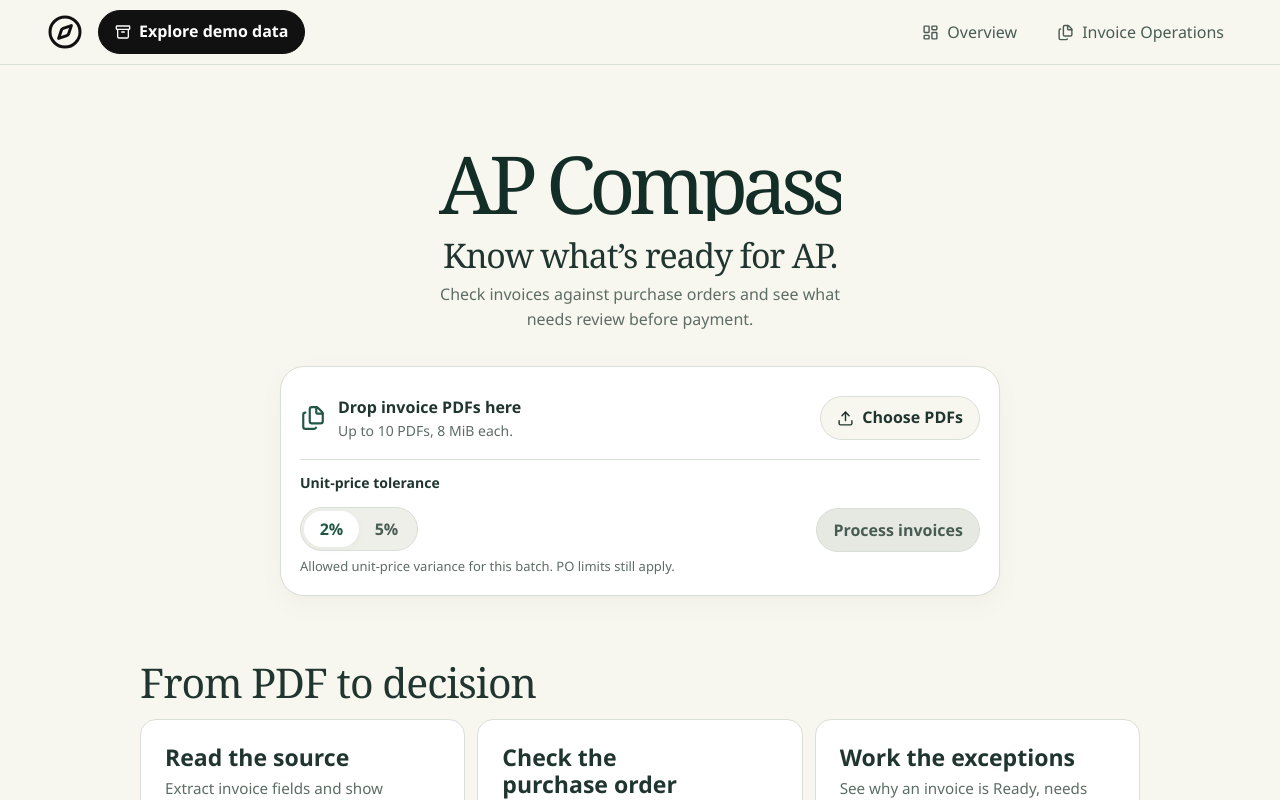
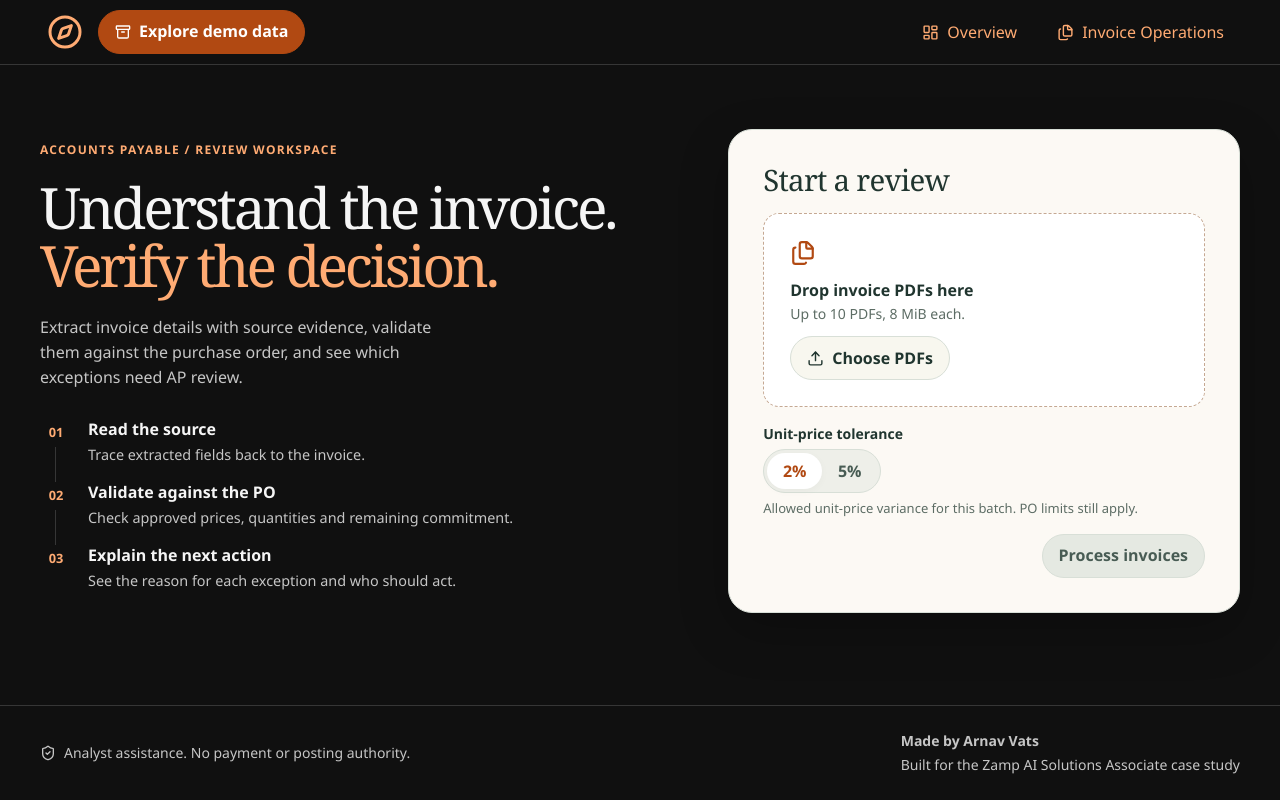
Before and after one commit to Arnavvats287/ap-compass, a React (Vite) app in the folder frontend/: page / in a window 1280 px wide. Shown: the top 800 px of the page. Built offline with nearby package versions, Linux system fonts and the light colour scheme.

Commit message:
style: redesign landing as a split AP review workspace

```diff
--- a/frontend/src/BatchUpload.tsx
+++ b/frontend/src/BatchUpload.tsx
@@ -362,15 +362,6 @@ export default function BatchUpload({ launch = false }: { launch?: boolean }) {
         </>
       )}
       <div className={launch ? 'intake-desk launch-intake' : 'intake-desk'}>
-        {launch && (
-          <header className="launch-intro">
-            <h1>AP Compass</h1>
-            <p className="launch-statement">Know what’s ready for AP.</p>
-            <p className="launch-description">
-              Check invoices against purchase orders and see what needs review before payment.
-            </p>
-          </header>
-        )}
         <section
           className="intake-console"
           aria-label={launch ? 'Invoice intake' : 'Batch controls'}
@@ -378,17 +369,15 @@ export default function BatchUpload({ launch = false }: { launch?: boolean }) {
           {...(launch ? dropHandlers : {})}
           data-started={launch ? started : undefined}
         >
-          {(!launch || started) && (
           <div className="intake-console-heading">
             {started ? (
               <h2 ref={heading} tabIndex={-1}>
                 {paused ? 'Status checks paused' : busy ? 'Batch in progress' : 'Batch complete'}
               </h2>
             ) : (
-                <h2>Add invoice PDFs</h2>
+              <h2>{launch ? 'Start a review' : 'Add invoice PDFs'}</h2>
             )}
           </div>
-          )}
           {started && (
             <>
               <p className="intake-count" role="status">
--- a/frontend/src/LaunchPage.tsx
+++ b/frontend/src/LaunchPage.tsx
@@ -1,48 +1,39 @@
-import { useEffect, useRef, useState } from 'react'
 import BatchUpload from './BatchUpload'
 
 const steps = [
-  {
-    title: 'Read the source',
-    description: 'Extract invoice fields and show which values the PDF can independently support.',
-  },
-  {
-    title: 'Check the purchase order',
-    description: 'Match approved records and check prices, remaining quantities and prior billing.',
-  },
-  {
-    title: 'Work the exceptions',
-    description:
-      'See why an invoice is Ready, needs Review or is Blocked, and who should act next.',
-  },
+  ['Read the source', 'Trace extracted fields back to the invoice.'],
+  ['Validate against the PO', 'Check approved prices, quantities and remaining commitment.'],
+  ['Explain the next action', 'See the reason for each exception and who should act.'],
 ] as const
 
 export default function LaunchPage() {
-  const story = useRef<HTMLOListElement>(null)
-  const [entered, setEntered] = useState(false)
-  useEffect(() => {
-    if (!story.current || typeof IntersectionObserver === 'undefined') return
-    const observer = new IntersectionObserver(
-      (entries) => {
-        if (!entries.some((entry) => entry.isIntersecting)) return
-        setEntered(true)
-        observer.disconnect()
-      },
-      { threshold: 0.2 },
-    )
-    observer.observe(story.current)
-    return () => observer.disconnect()
-  }, [])
   return (
     <div className="launch-page">
+      <header className="launch-intro">
+        <p className="launch-eyebrow">ACCOUNTS PAYABLE / REVIEW WORKSPACE</p>
+        <h1>
+          <span>Understand the invoice.</span> <span>Verify the decision.</span>
+        </h1>
+        <p className="launch-description">
+          Extract invoice details with source evidence, validate them against the purchase order,
+          and see which exceptions need AP review.
+        </p>
+      </header>
       <BatchUpload launch />
       <section className="launch-story" aria-labelledby="launch-story-title">
-        <h2 id="launch-story-title">From PDF to decision</h2>
-        <ol ref={story} data-entered={entered} className="launch-steps">
-          {steps.map(({ title, description }) => (
+        <h2 className="sr-only" id="launch-story-title">
+          Review workflow
+        </h2>
+        <ol className="launch-steps">
+          {steps.map(([title, description], index) => (
             <li key={title}>
-              <h3>{title}</h3>
-              <p>{description}</p>
+              <span className="launch-step-number" aria-hidden="true">
+                0{index + 1}
+              </span>
+              <div>
+                <h3>{title}</h3>
+                <p>{description}</p>
+              </div>
             </li>
           ))}
         </ol>
--- a/frontend/src/launch.css
+++ b/frontend/src/launch.css
@@ -1,110 +1,148 @@
+.app-shell:has(> .launch-header) {
+  --launch-canvas: var(--color-page, #101010);
+  --launch-text: var(--color-page-text, #f5f5f5);
+  --launch-muted: var(--color-page-muted, #c6c6c6);
+  --launch-highlight: var(--color-page-accent, #ffab73);
+  --launch-rule: var(--color-page-rule, #363636);
+  --launch-action: #b14912;
+  --launch-action-hover: #8d3509;
+  background: var(--launch-canvas);
+}
+
+.launch-header {
+  background: var(--launch-canvas);
+  border-bottom-color: var(--launch-rule);
+}
+
 .launch-header .header-inner {
   min-height: 64px;
 }
 
 .launch-header .header-inner .brand > svg {
-  color: #111;
+  color: var(--launch-highlight);
   background: transparent;
 }
 
-.launch-intake,
-.launch-story {
-  width: min(100%, 1000px);
+.launch-header nav a {
+  color: var(--launch-highlight);
+}
+
+.launch-header nav a:hover {
+  background: var(--launch-action-hover);
+  color: var(--color-accent-ink);
+}
+
+.launch-header .demo-library-trigger {
+  border-color: var(--launch-action);
+  background: var(--launch-action);
+  color: var(--color-accent-ink);
+}
+
+.launch-header .demo-library-trigger:hover {
+  background: var(--launch-action-hover);
+}
+
+.launch-header :focus-visible,
+.launch-header .demo-library-trigger:focus-visible {
+  outline-color: var(--launch-highlight);
+}
+
+.app-shell:has(> .launch-header) .app-footer {
+  color: var(--launch-muted);
+  border-color: var(--launch-rule);
+}
+
+.main-content:has(> .launch-page) {
+  zoom: 1;
+  padding-block: clamp(34px, 8vh, 96px) clamp(40px, 7vh, 88px);
+}
+
+.launch-page {
+  display: grid;
+  grid-template-columns: minmax(0, 1.22fr) minmax(340px, 1fr);
+  grid-template-areas: 'intro intake' 'story intake';
+  grid-template-rows: auto 1fr;
+  align-items: start;
+  gap: 30px clamp(24px, 5vw, 88px);
+  max-width: 1250px;
   margin-inline: auto;
+}
+
+.launch-intro {
+  grid-area: intro;
+  padding-top: 12px;
+}
+
+.launch-eyebrow {
+  margin: 0 0 18px;
+  color: var(--launch-highlight);
+  font-size: 0.75rem;
+  font-weight: 650;
+  letter-spacing: 0.11em;
+}
+
+.launch-intro h1 {
+  margin: 0;
+  color: var(--launch-text);
+  font: 400 clamp(2.25rem, 4.45vw, 4.75rem) / 1.03 var(--font-editorial);
+  letter-spacing: -0.055em;
+  text-wrap: initial;
+}
+
+.launch-intro h1 span {
+  display: block;
+}
+
+.launch-intro h1 span + span {
+  color: var(--launch-highlight);
+}
+
+.launch-description {
+  max-width: 46ch;
+  margin: 20px 0 0;
+  color: var(--launch-muted);
+  text-wrap: pretty;
+}
+
+.launch-batch {
+  grid-area: intake;
+  min-width: 0;
 }
 
 .launch-intake {
   grid-template-columns: minmax(0, 1fr);
-  gap: 14px;
-}
-
-.launch-intro {
-  padding-block: clamp(16px, 4vw, 48px) clamp(12px, 1.8vw, 20px);
-  text-align: center;
-}
-
-.launch-intro h1 {
-  margin: 0;
-  color: var(--color-nav);
-  font: 400 clamp(2.85rem, 6.25vw, 5.5rem) / 0.95 var(--font-editorial);
-  letter-spacing: -0.075em;
-}
-
-@media (prefers-reduced-motion: no-preference) and (forced-colors: none) {
-  @supports (background-clip: text) {
-    .launch-intro h1 {
-      width: fit-content;
-      margin-inline: auto;
-      background: linear-gradient(105deg, var(--color-nav) 42%, #719879 50%, var(--color-nav) 58%)
-        100% center / 250% 100% no-repeat;
-      background-clip: text;
-      color: transparent;
-      animation: launch-title-shine 3s ease-in-out 430ms infinite;
-    }
-  }
-}
-
-@keyframes launch-title-shine {
-  0% {
-    background-position: 100% center;
-  }
-  38.33%,
-  100% {
-    background-position: 0% center;
-  }
-}
-
-.launch-statement {
-  margin: 15px 0 8px;
-  color: var(--color-ink);
-  font: 400 clamp(1.35rem, 2.65vw, 2.2rem) / 1.12 var(--font-editorial);
-  letter-spacing: -0.035em;
-  text-wrap: balance;
-}
-
-.launch-description {
-  margin: 0 auto;
-  max-width: 48ch;
-  color: var(--color-muted);
-  text-wrap: pretty;
 }
 
 .launch-intake .intake-console {
   position: static;
-  width: min(100%, 720px);
   min-width: 0;
-  justify-self: center;
-  padding: clamp(14px, 2.6vw, 19px);
+  padding: clamp(18px, 2.65vw, 34px);
+  border: 1px solid var(--color-rule);
   border-radius: var(--radius-bento);
-  border: 1px solid var(--color-rule);
-  background: var(--color-surface);
+  background: #fcf9f4;
   color: var(--color-ink);
-  box-shadow: var(--shadow-bento);
+  box-shadow: 0 18px 50px rgb(0 0 0 / 24%);
+}
+
+.launch-intake .intake-console-heading {
+  margin-bottom: var(--space-md);
 }
 
 .launch-intake .intake-console[data-started='false'] {
-  display: grid;
-  grid-template-columns: minmax(0, 1fr) auto;
-  column-gap: 16px;
-  align-items: end;
-  transition:
-    border-color var(--dur-short),
-    background-color var(--dur-short),
-    box-shadow var(--dur-short);
+  transition: border-color var(--dur-short), box-shadow var(--dur-short);
 }
 
 .launch-intake .intake-console[data-dragging='true'] {
-  border-color: var(--color-accent);
-  background: var(--surface-sage);
-  box-shadow: 0 0 0 3px var(--color-accent-soft, var(--color-paper-3));
+  border-color: var(--launch-action);
+  box-shadow: 0 0 0 3px #ffd3b5;
 }
 
 .launch-intake .intake-console :focus-visible {
-  outline-color: var(--color-focus);
+  outline-color: var(--launch-action);
 }
 
 .launch-intake .intake-console h2[tabindex]:focus-visible::before {
-  background: var(--color-accent);
+  background: var(--launch-action);
 }
 
 .launch-intake .intake-console :is(.intake-count, .intake-note, .launch-policy-record) {
@@ -130,21 +168,24 @@
 }
 
 .launch-intake .intake-console .batch-drop {
-  grid-column: 1 / -1;
   display: grid;
-  grid-template-columns: auto minmax(0, 1fr) auto;
-  align-items: center;
-  gap: 12px;
-  min-height: 74px;
-  padding: 4px 0 12px;
-  margin: 0 0 12px;
-  border: 0;
-  border-radius: 0;
-  background: transparent;
+  grid-template-columns: minmax(0, 1fr);
+  justify-items: start;
+  gap: var(--space-sm);
+  padding: clamp(16px, 2.4vw, 26px);
+  margin: 0 0 var(--space-md);
+  border: 1px dashed #c5a892;
+  border-radius: var(--radius-nested);
+  background: var(--color-surface);
+}
+
+.launch-intake .intake-console .batch-drop.dragging {
+  border-color: var(--launch-action);
+  background: #fff0e3;
 }
 
 .launch-intake .batch-drop > svg {
-  color: var(--color-accent);
+  color: var(--launch-action);
 }
 
 .launch-intake .batch-drop p {
@@ -168,11 +209,11 @@
 
 .launch-intake .intake-console .button.primary {
   color: var(--color-accent-ink);
-  background: var(--color-accent);
+  background: var(--launch-action);
 }
 
 .launch-intake .intake-console .button.primary:hover:not(:disabled) {
-  background: var(--color-accent-hover);
+  background: var(--launch-action-hover);
 }
 
 .launch-intake .intake-console .button.primary:disabled {
@@ -181,30 +222,17 @@
   opacity: 1;
 }
 
-.launch-intake .intake-console[data-started='false'] .batch-actions {
-  margin: 0;
-  padding-bottom: 24px;
+.launch-intake .intake-console .batch-actions {
+  display: flex;
   justify-content: flex-end;
 }
 
-.launch-intake .intake-console[data-started='true'] .batch-actions {
-  justify-content: flex-end;
+.launch-intake .intake-console[data-started='false'] .batch-actions {
+  margin-top: var(--space-md);
 }
 
 .launch-intake .intake-console[data-started='true'] .batch-actions .intake-note {
   margin-right: auto;
-}
-
-.launch-intake .intake-console[data-started='false'] .launch-tolerance {
-  padding-top: 10px;
-}
-
-.launch-intake .intake-console[data-started='false']:not(:has(.batch-list)) .batch-drop,
-.launch-intake .intake-console[data-started='false'] .batch-list {
-  border-bottom: 1px solid var(--color-rule);
-}
-.launch-intake .intake-console[data-started='true'] .batch-actions {
-  display: flex;
 }
 
 .launch-tolerance {
@@ -278,11 +306,11 @@
 }
 
 .launch-tolerance-options input:checked + span {
-  color: var(--color-accent);
+  color: var(--launch-action);
 }
 
 .launch-tolerance-options input:focus-visible + span {
-  outline: 2px solid var(--color-focus);
+  outline: 2px solid var(--launch-action);
   outline-offset: -3px;
 }
 
@@ -294,19 +322,17 @@
 }
 
 .launch-intake .batch-errors {
-  grid-column: 1 / -1;
   margin: 0 0 10px;
 }
 
 .launch-intake .intake-console[data-started='false'] .batch-list {
-  grid-column: 1 / -1;
   display: grid;
-  grid-template-columns: repeat(3, minmax(0, 1fr));
+  grid-template-columns: repeat(2, minmax(0, 1fr));
   gap: 8px;
   max-block-size: 185px;
   overflow: auto;
-  margin: 0 0 12px;
-  padding: 3px 3px 12px;
+  margin: 0 0 var(--space-md);
+  padding: 3px;
 }
 
 .launch-intake .intake-console[data-started='false'] .batch-list li {
@@ -360,38 +386,45 @@
 }
 
 .launch-story {
-  margin-block: clamp(34px, 5vw, 64px) 16px;
-}
-.launch-story > h2 {
-  margin: 0 0 14px;
-  font: 400 clamp(1.8rem, 3.2vw, 2.8rem) / 1.08 var(--font-editorial);
-  letter-spacing: var(--tracking-display);
+  grid-area: story;
 }
 
 .launch-steps {
   display: grid;
-  grid-template-columns: repeat(3, minmax(0, 1fr));
-  gap: 12px;
   margin: 0;
   padding: 0;
   list-style: none;
+  position: relative;
+}
+
+.launch-steps::before {
+  content: '';
+  position: absolute;
+  inset: 12px auto 28px 15px;
+  width: 1px;
+  background: var(--launch-rule);
 }
 
 .launch-steps li {
-  border: 1px solid var(--color-rule);
-  border-radius: var(--radius-nested);
-  background: var(--color-surface);
-  padding: clamp(16px, 2vw, 24px);
-  transition:
-    transform var(--dur-short) var(--ease-out),
-    box-shadow var(--dur-short);
+  display: grid;
+  grid-template-columns: 32px minmax(0, 1fr);
+  gap: var(--space-md);
+  align-items: start;
 }
 
-.launch-steps li:nth-child(2) {
-  --launch-step-delay: 60ms;
+.launch-steps li + li {
+  margin-top: var(--space-md);
 }
-.launch-steps li:nth-child(3) {
-  --launch-step-delay: 120ms;
+
+.launch-step-number {
+  position: relative;
+  display: grid;
+  place-items: center;
+  min-height: 28px;
+  background: var(--launch-canvas);
+  color: var(--launch-highlight);
+  font-size: 0.8rem;
+  font-weight: 650;
 }
 
 .launch-intro,
@@ -405,10 +438,6 @@
 .ops-overview > .ops-loading,
 .ops-overview > .overview-layout > :is(.overview-sidebar, .overview-content) {
   animation-delay: 55ms;
-}
-
-.launch-steps[data-entered='true'] li {
-  animation: launch-enter 390ms var(--ease-out) var(--launch-step-delay, 0ms) backwards;
 }
 
 @keyframes launch-enter {
@@ -427,11 +456,6 @@
   .launch-intake .batch-list .icon-button:hover {
     translate: 0 -1px;
   }
-
-  .launch-steps li:hover {
-    transform: translateY(-3px);
-    box-shadow: var(--shadow-bento);
-  }
 }
 
 .launch-intake .button:active:not(:disabled),
@@ -440,17 +464,18 @@
 }
 
 .launch-steps h3 {
-  margin: 0 0 6px;
-  color: var(--color-ink);
-  font-size: clamp(1.15rem, 1.8vw, 1.45rem);
-  font-weight: 700;
-  line-height: 1.2;
+  margin: 0 0 3px;
+  color: var(--launch-text);
+  font-size: 1rem;
+  line-height: 1.35;
+  text-wrap: initial;
 }
 
 .launch-steps p {
-  color: var(--color-muted);
-  font-size: 0.95rem;
+  color: var(--launch-muted);
+  font-size: 0.9rem;
 }
+
 .launch-credit {
   display: grid;
   gap: 3px;
@@ -471,9 +496,20 @@
   }
 }
 
-@media (max-width: 720px) {
-  .launch-intake .intake-console[data-started='false'] .batch-list {
-    grid-template-columns: repeat(2, minmax(0, 1fr));
+@media (max-width: 820px) {
+  .main-content:has(> .launch-page) {
+    padding-block-start: clamp(30px, 6vw, 48px);
+  }
+
+  .launch-page {
+    grid-template-columns: minmax(0, 1fr);
+    grid-template-areas: 'intro' 'intake' 'story';
+    gap: 28px;
+    max-width: 624px;
+  }
+
+  .launch-intro {
+    padding-top: 0;
   }
 }
 
@@ -489,28 +525,12 @@
     margin-left: 0;
   }
 
-  .launch-steps,
   .launch-intake .intake-console[data-started='false'] .batch-list {
     grid-template-columns: minmax(0, 1fr);
   }
 
-  .launch-intake .intake-console .batch-drop {
-    grid-template-columns: auto minmax(0, 1fr);
-    gap: 8px;
-  }
-
-  .launch-intake .batch-drop .button {
-    grid-column: 2;
-    justify-self: start;
-  }
-
-  .launch-intake .intake-console[data-started='false'] {
-    grid-template-columns: minmax(0, 1fr);
-  }
-
-  .launch-intake .intake-console[data-started='false'] .batch-actions {
-    margin-top: 12px;
-    padding-bottom: 0;
+  .launch-intake .intake-console[data-started='false'] .batch-actions > button {
+    width: 100%;
   }
 }
 
@@ -520,8 +540,7 @@
   .ops-overview > :is(.ops-heading, .ops-loading),
   .ops-overview > .overview-layout > :is(.overview-sidebar, .overview-content),
   .launch-intake .intake-console[data-started='false'] .batch-list li:not([data-leaving]),
-  .composer-spinner,
-  .launch-steps[data-entered='true'] li {
+  .composer-spinner {
     animation: none;
   }
 
@@ -529,8 +548,7 @@
   .launch-intake .intake-console .button,
   .launch-intake .batch-list .icon-button,
   .launch-tolerance-options::before,
-  .launch-tolerance-options span,
-  .launch-steps li {
+  .launch-tolerance-options span {
     transition: none;
   }
 
@@ -543,7 +561,6 @@
     translate: none;
   }
 
-  .launch-steps li:hover,
   .launch-intake .button:active:not(:disabled),
   .launch-tolerance-options input:active + span {
     transform: none;
```
Also changed, not shown: 1 other file (tests, documents, lock files or other folders). Lines whose indentation alone changed are shown as unchanged.
